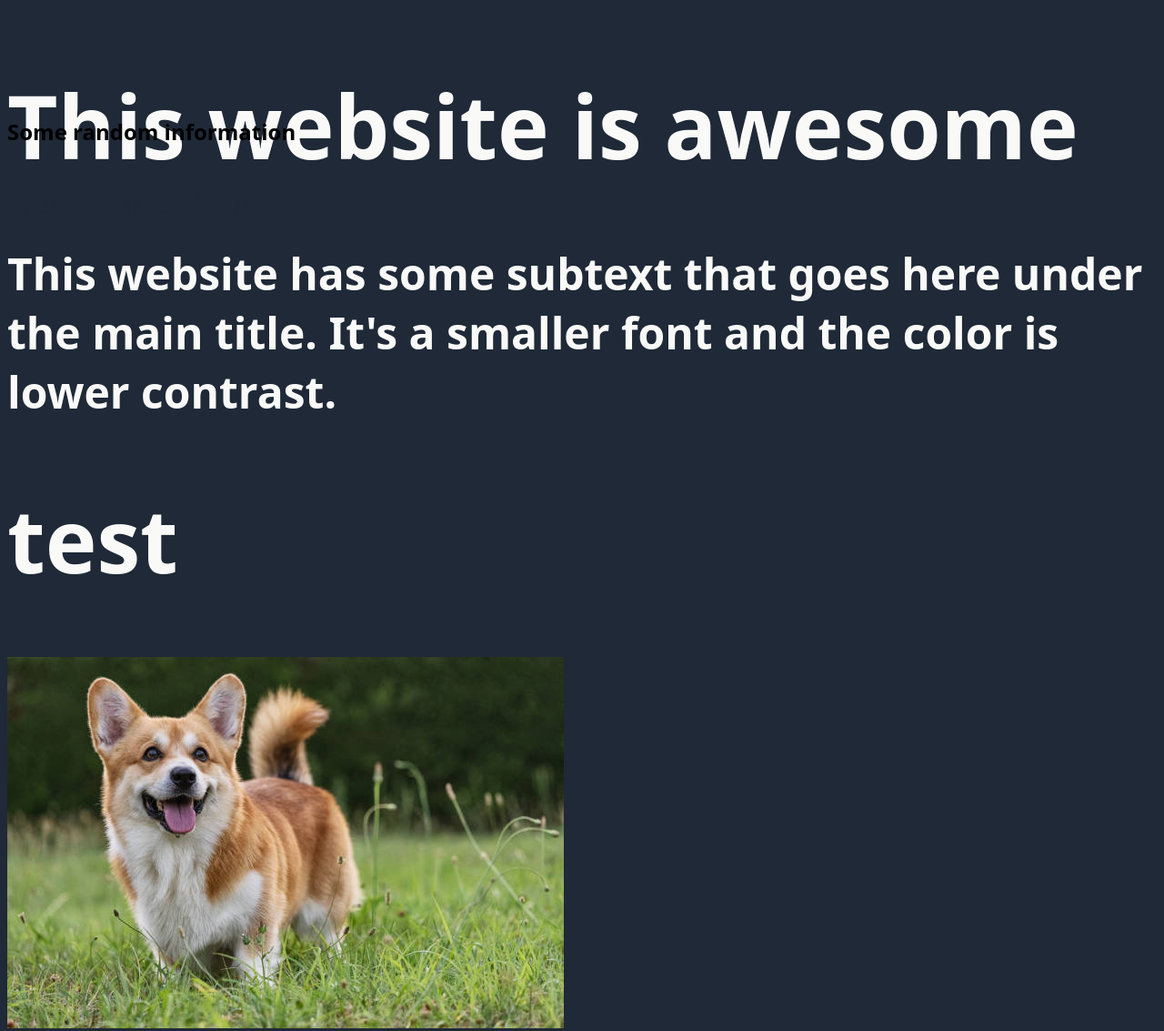
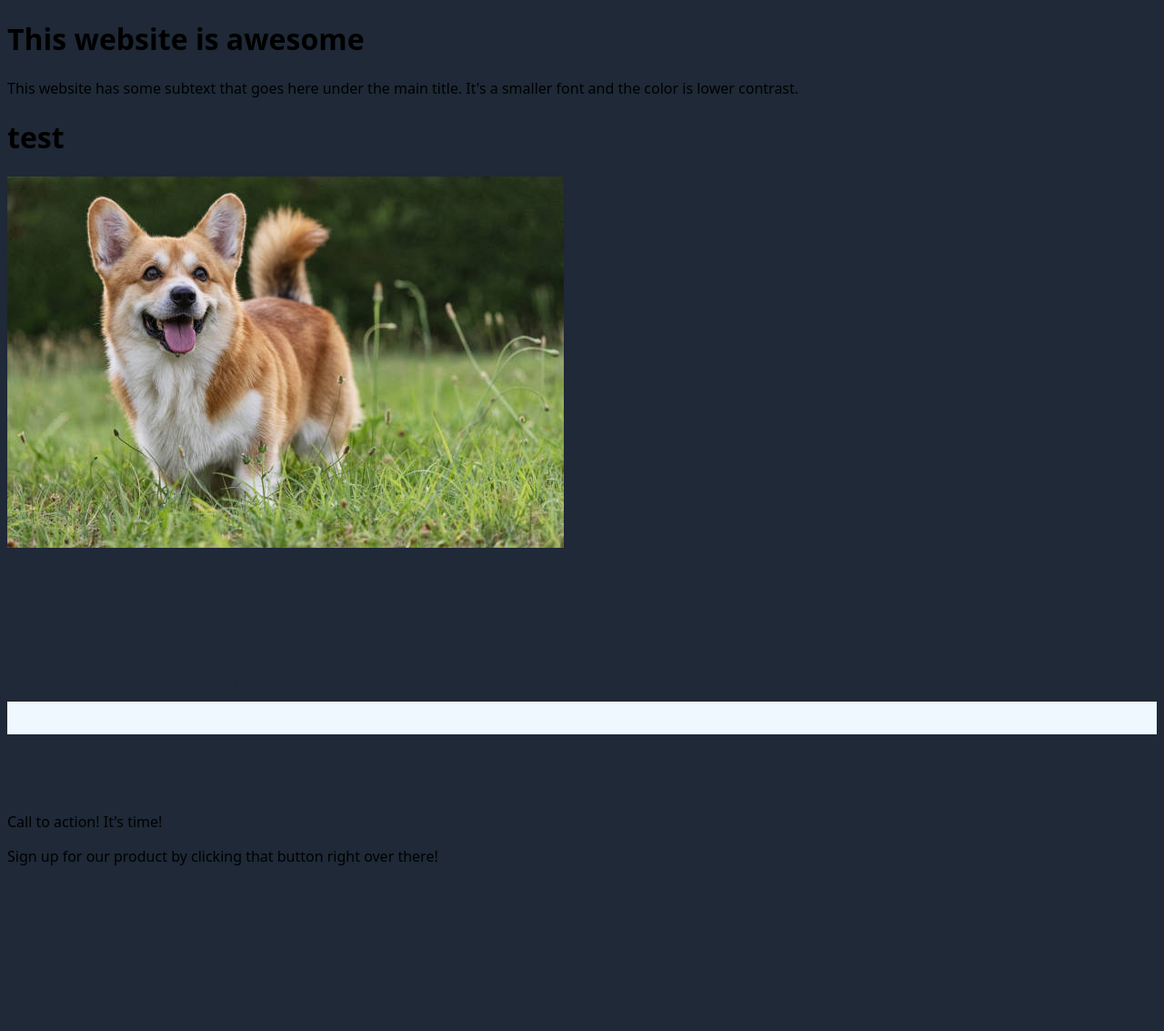
Before and after one commit to jeanpierrerea/corgis, a plain HTML site: page index.html in a window 1280 px wide. Shown: the whole page at 91% size. After the commit the page ends 968 px from the top, so only its background shows below. Drawn offline with Linux system fonts and the light colour scheme.

Commit message:
Fixing Section CSS

```diff
--- a/index.html
+++ b/index.html
@@ -7,7 +7,7 @@
     <link rel="stylesheet" href="styles.css">
 </head>
 <body>
-    <div class="main-container">
+    <div class="flex-container">
         <main>
             <div class="info">
                 <h1>This website is awesome</h1>
@@ -30,7 +30,13 @@
     <div class="section-quote">
         <section>
             <p>Quote goes here</p>
+            <p>Corgi lover</p>
         </section>
+    </div>
+
+    <div>
+        <p>Call  to action! It's time!</p>
+        <p>Sign up for our product by clicking that button right over there!</p>
     </div>
 
     <p></p>
--- a/styles.css
+++ b/styles.css
@@ -3,12 +3,14 @@
     font-family: system-ui, -apple-system, BlinkMacSystemFont, 'Segoe UI', Roboto, Oxygen, Ubuntu, Cantarell, 'Open Sans', 'Helvetica Neue', sans-serif;
 }
 
-div.main-container {
+
+/*
+.flex-container {
     display: flex;
 
 }
 
-div.main-container {
+.flex-container main {
     color: #F9FAF8;
     font-size: 48px;
     font-weight: bolder;
@@ -16,13 +18,23 @@ div.main-container {
     flex: 1;
 }
 
+*/
 
-div.section-info {
+section {
     background-color: aliceblue;
 }
 
-div.section-quote {
+.section-info h2 {
+    font-size: 36px;
+    font-weight: bolder;
+    color: #1F2937
+}
+
+.section-quote {
     background-color: #E5E7EB;
+}
+
+.section-quote p {
     font-size: 36px;
     font-style: light italic;
     color: #1F2937
```
